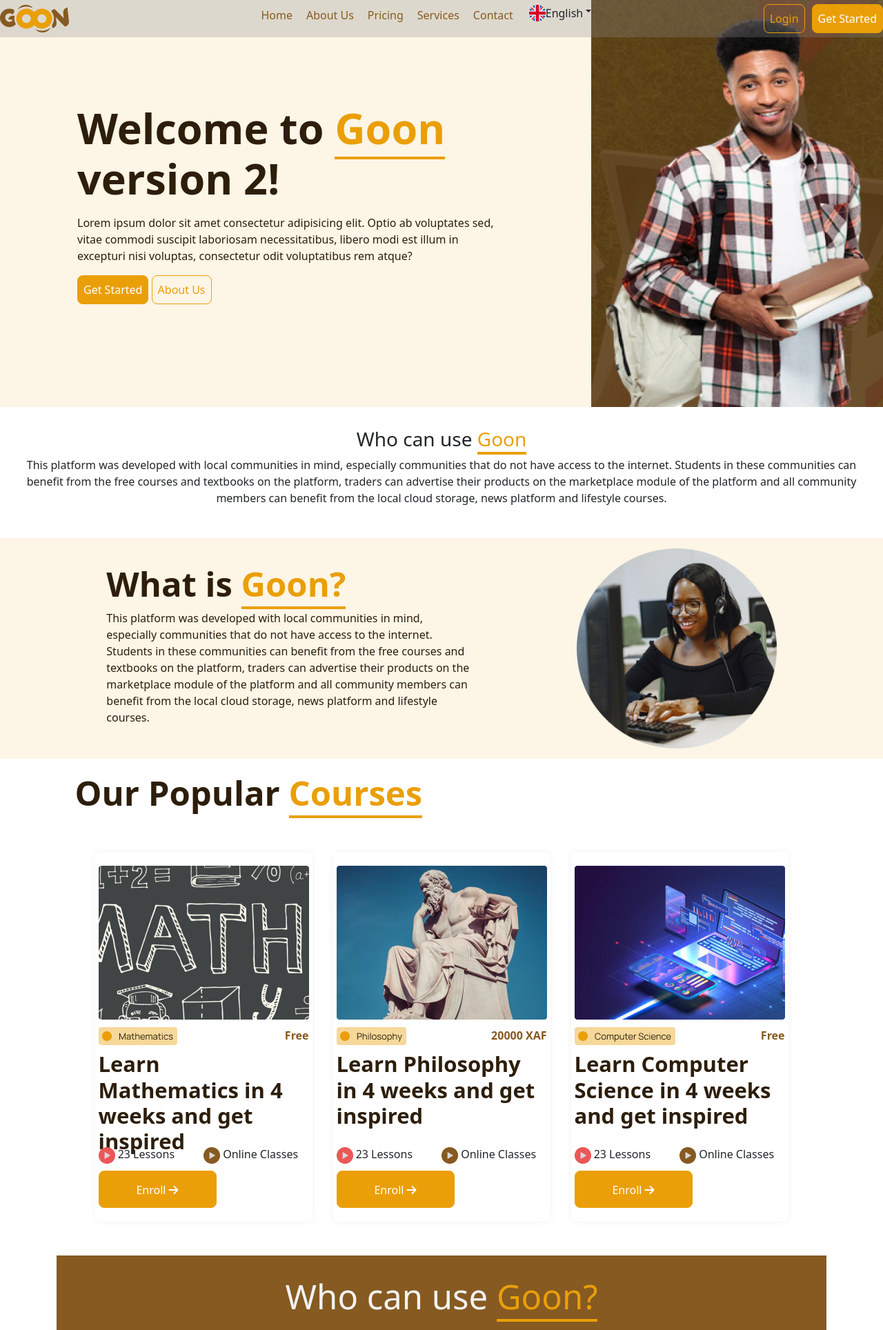
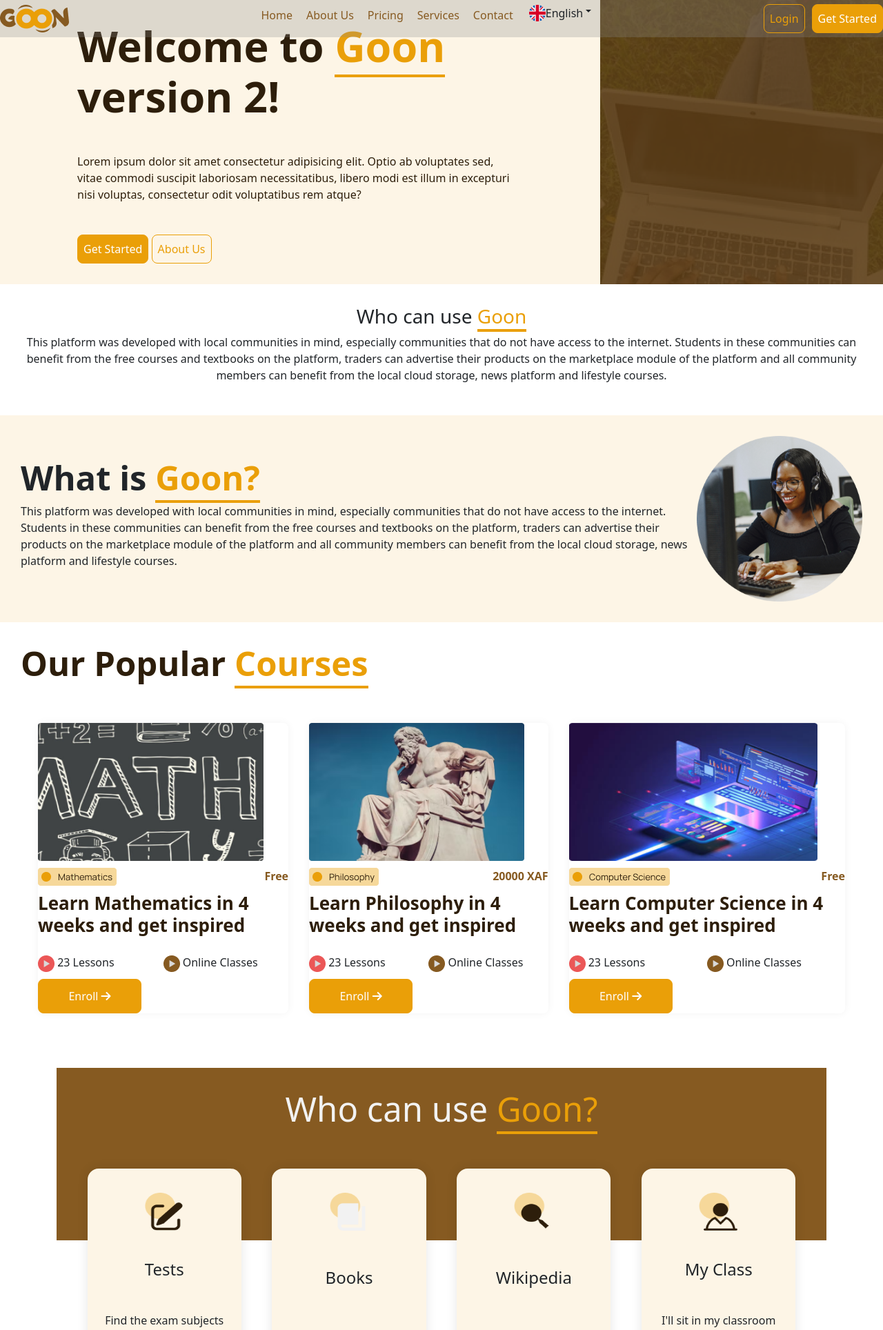
Before and after one commit to FonsahPageo/figma-design, a PHP site: page / in a window 1280 px wide. Shown: the top 1928 px of the page at 69% size. Run offline with PHP 8.4, Linux system fonts and the light colour scheme.

Commit message:
work update

```diff
--- a/index.html
+++ b/index.html
@@ -25,9 +25,9 @@
                 <button class="login-button">About Us</button>
             </div>
         </div>
-        <div>
+        <!-- <div>
             <img src="/images/image1.png" class="image-1" align="right">
-        </div>
+        </div> -->
     </section>
 
     <section class="secto">
@@ -56,12 +56,12 @@
     </section>
 
     <section class="section-3">
-        <div>
+
         <h3>Our Popular <span class="goon-span">Courses</span></h3>
-        </div>
+
         <div class="section-3-content">
             <div class="course">
-                <img src="/images/Rectangle 5.png" alt="">
+                <img src="/images/Rectangle 5.png" alt="" class="rectangle">
                 <div class="maths-content">
                     <div><img src="/images/Frame 29.png" alt=""></div>
                     <div class="mathsfree">Free </div>
@@ -79,7 +79,7 @@
             </div>
 
             <div class="course">
-                <img src="/images/Rectangle 5 (1).png" alt="">
+                <img src="/images/Rectangle 5 (1).png" alt="" class="rectangle">
                 <div class="maths-content">
                     <div><img src="/images/Frame 29 (1).png" alt=""></div>
                     <div class="mathsfree">20000 XAF</div>
@@ -98,7 +98,7 @@
             </div>
 
             <div class="course">
-                <img src="/images/Rectangle 5 (2).png" alt="">
+                <img src="/images/Rectangle 5 (2).png" alt="" class="rectangle">
                 <div class="maths-content">
                     <div><img src="/images/Frame 29 (2).png" alt=""></div>
                     <div class="mathsfree">Free </div>
@@ -144,7 +144,6 @@
                         <h4 class="col-h">My Class</h4>
                         <p class="col-para">I'll sit in my classroom anywhere</p>
                     </div>
-
                 </div>
                 <div class="cta">
                     <button class="get-started">
--- a/styles/courses.css
+++ b/styles/courses.css
@@ -27,7 +27,7 @@
 .section-2-course {
     display: flex;
     width: 100vw;
-    height: 240px;
+    height: 180px;
     background: #EA9F08;
     align-items: center;
     justify-content: space-evenly;
@@ -43,8 +43,8 @@
 }
 
 .section-2-course img {
-    width: 324px;
-    height: 324px;
+    width: 224px;
+    height: 224px;
 }
 
 .section-2-course p {
--- a/styles/style.css
+++ b/styles/style.css
@@ -1,8 +1,3 @@
-body {
-    font-weight: 400;
-    line-height: 1.5;
-}
-
 a {
     text-decoration: none;
 }
@@ -39,6 +34,7 @@ li {
     align-items: flex-start;
     justify-content: center;
     padding-block: 30px;
+    gap: 30px;
 }
 
 .goon-2 {
@@ -80,126 +76,112 @@ li {
     display: flex;
     width: 100vw;
     flex-direction: column;
-    justify-content: center;
+    /* justify-content: center; */
+    align-content: space-around;
     padding: 30px;
     text-align: center;
 }
 
 .section-2 {
     display: flex;
-    width: 100vw;
-    height: 40vh;
+    width: 100%;
+    height: 60%;
     background: #FDF5E6;
     align-items: center;
-    align-content: center;
-    justify-content: space-evenly;
+    justify-content: space-between;
+    font-style: normal;
+    padding: 30px;
 }
 
 .section-2 h3 {
-    width: 360px;
-    height: 59px;
-    font-style: normal;
     font-weight: 700;
     font-size: 49px;
     line-height: 120%;
-    color: #2D1E0B;
+
 }
 
 .section-2 img {
-    width: 290px;
-    height: 290px;
-}
-
-.section-2 p {
-    width: 527px;
-    height: 162px;
-    font-style: normal;
-    font-weight: 400;
-    font-size: 16px;
-    line-height: 150%;
-    color: #2D1E0B;
+    width: 240px;
+    height: 240px;
 }
 
 .section-3 {
-    display: grid;
-    padding-top: 20px;
-    justify-content: center;
+    display: flex;
+    flex-direction: column;
+    padding: 30px;
+    /* justify-content: center; */
+    /* padding-left: 60px; */
+    width: 100%;
 }
 
 .section-3 h3 {
-    font-style: normal;
+    /* font-style: normal; */
     font-weight: 700;
     font-size: 49px;
-    line-height: 120%;
     color: #2D1E0B;
 }
 
 .section-3-content {
     display: flex;
     flex-direction: row;
-    justify-content: space-evenly;
-    padding: 49px 29px;
+    justify-content: center;
+    padding: 49px 25px;
     width: 100%;
     border-radius: 16px;
     gap: 30px;
 }
 
+.rectangle {
+    width: 90%;
+    height: 200px;
+}
+
 .course {
     display: flex;
     flex-direction: column;
-    padding: 20px 5px;
+    /* padding: 20px 5px; */
     gap: 10px;
     box-shadow: 0px 0px 12px rgb(0 0 0 / 5%);
     border-radius: 8px;
 }
 
 .course p {
-    width: 290px;
-    height: 111px;
+    /* width: 290px; */
     font-style: normal;
     font-weight: 600;
-    font-size: 31px;
+    font-size: 26px;
     line-height: 120%;
     color: #2D1E0B;
-    flex: none;
-    order: 1;
-    flex-grow: 0;
 }
 
 .maths-content {
     display: flex;
     flex-direction: row;
     justify-content: space-between;
-    align-items: center;
-    padding: 0px;
-    gap: 43px;
-    width: 305px;
-    height: 26px;
-}
-
-.mathsfree {
     font-style: normal;
     font-weight: 700;
     font-size: 16px;
-    line-height: 150%;
     color: #865A21;
-    flex: none;
-    order: 1;
-    flex-grow: 0;
+    /* align-items: center; */
+    /* padding: 0px; */
+    /* gap: 43px; */
+    /* width: 305px; */
+    /* height: 26px; */
 }
 
 .maths-content-2 {
     display: grid;
-    grid-template-columns: 2fr 2fr;
+    flex-direction: row;
+    grid-template-columns: 1fr 1fr;
     justify-content: space-between;
 }
 
 .maths-enroll {
     box-sizing: border-box;
-    padding: 15px 30px;
+    /* padding: 15px 30px; */
     gap: 10px;
-    width: 171px;
-    height: 54px;
+    width: 150px;
+    height: 50px;
     background: #EA9F08;
     border: 1px solid #EA9F08;
     color: #fff;
@@ -208,6 +190,7 @@ li {
 
 .section-4 {
     height: 600px;
+    /* width: 100%; */
 }
 
 .section-4 .section_courses {
@@ -227,7 +210,6 @@ li {
     text-align: center;
     width: 100%;
 }
-
 
 .courses {
     transform: translateY(30px);
```
